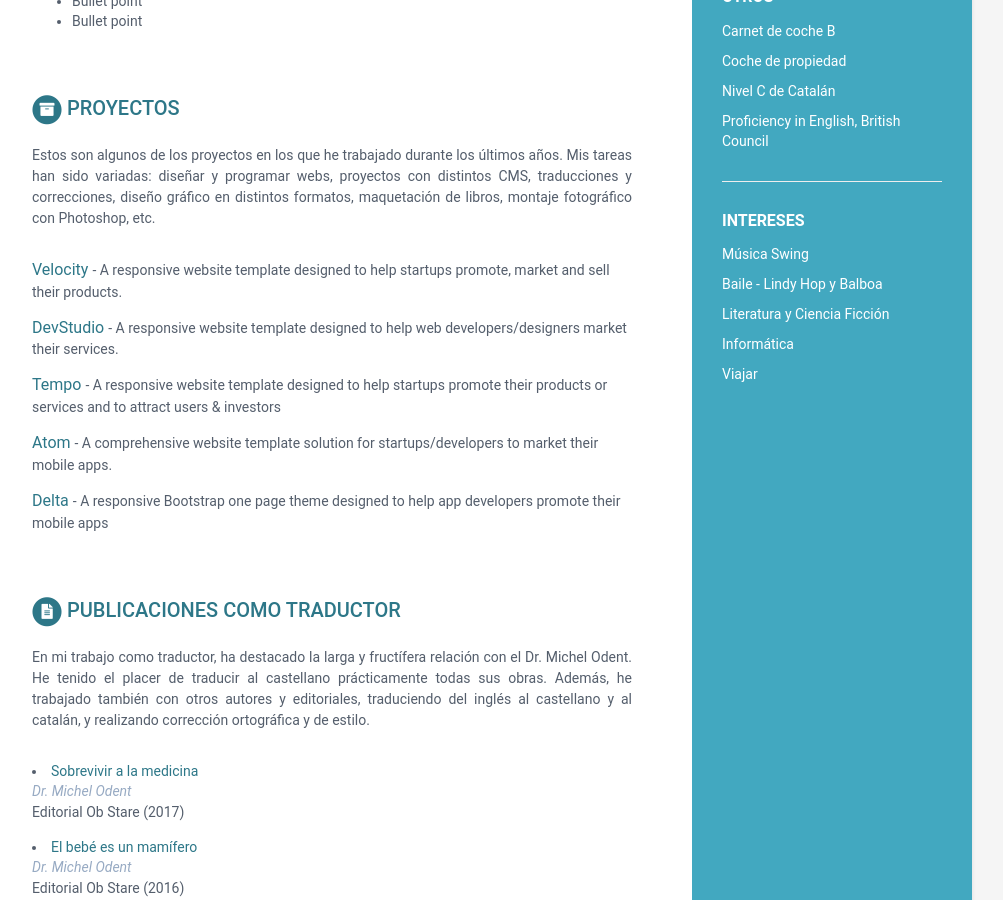
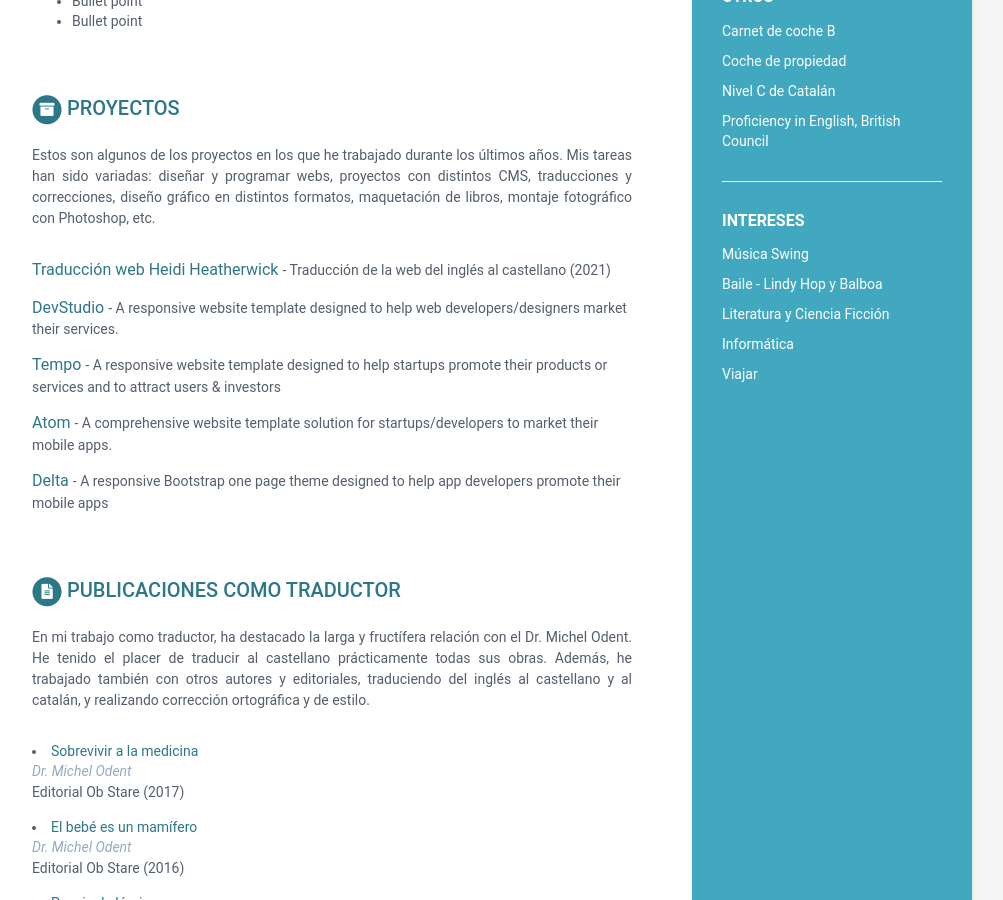
Before and after one commit to joan-medina-roca/cv.joanmedinaroca.com, a Jekyll site: the page built from index.html, in a window 1280 px wide and 900 px high, scrolled down 985 px. Shown: the whole window, without its empty margins (168-1171 px from the left). Built offline with Jekyll 4.4.1, drawn with Linux system fonts in a browser that asks for light colours.

Commit message:
projects

```diff
--- a/_data/data.yml
+++ b/_data/data.yml
@@ -140,9 +140,9 @@ projects:
   intro: >
     Estos son algunos de los proyectos en los que he trabajado durante los últimos años. Mis tareas han sido variadas: diseñar y programar webs, proyectos con distintos CMS, traducciones y correcciones, diseño gráfico en distintos formatos, maquetación de libros, montaje fotográfico con Photoshop, etc.
   assignments:
-    - title: Velocity
-      link: "#hook"
-      tagline: "A responsive website template designed to help startups promote, market and sell their products."
+    - title: Traducción web Heidi Heatherwick
+      link: "https://heidiheatherwick.com/"
+      tagline: "Traducción de la web del inglés al castellano (2021)"
 
     - title: DevStudio
       link: "#"
```
